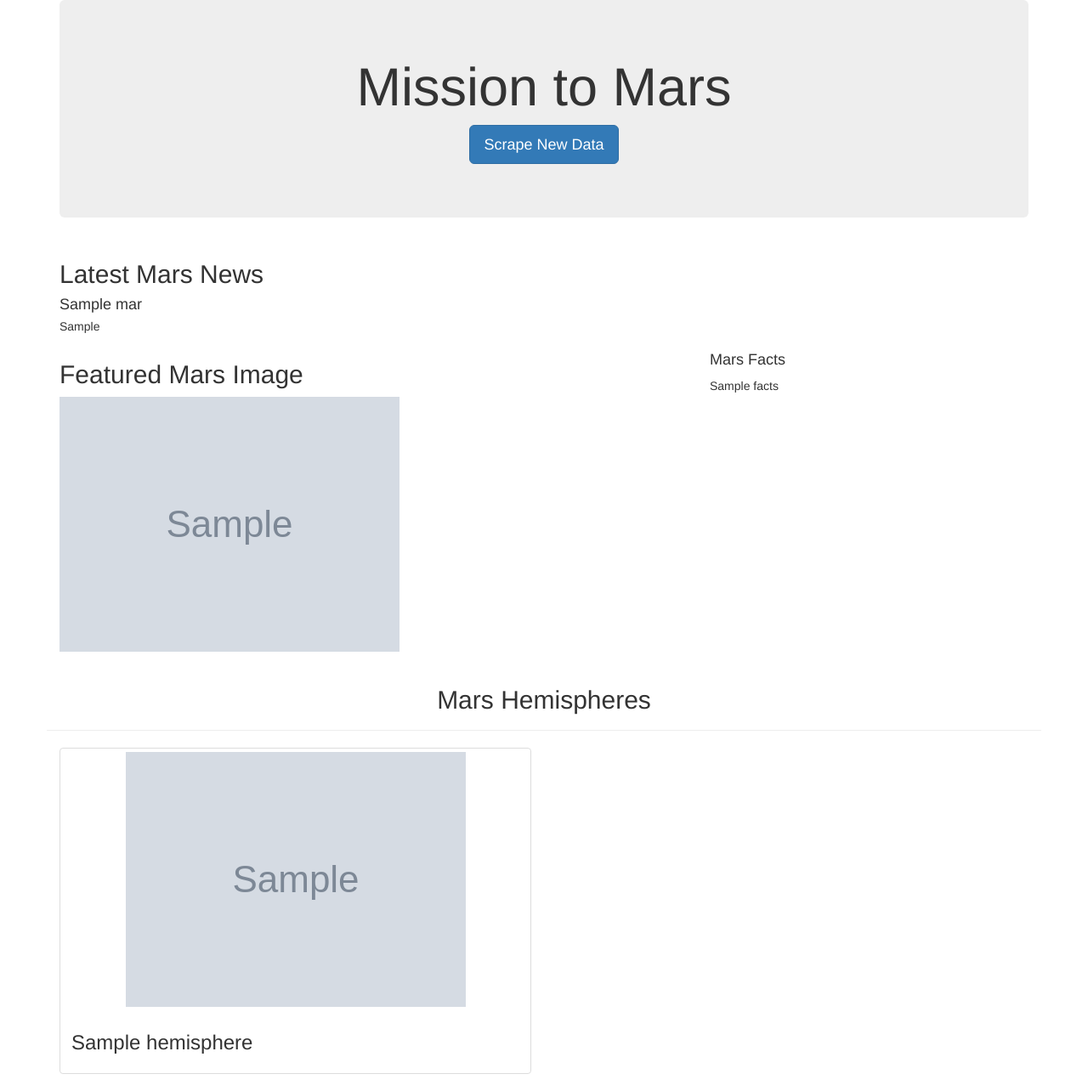
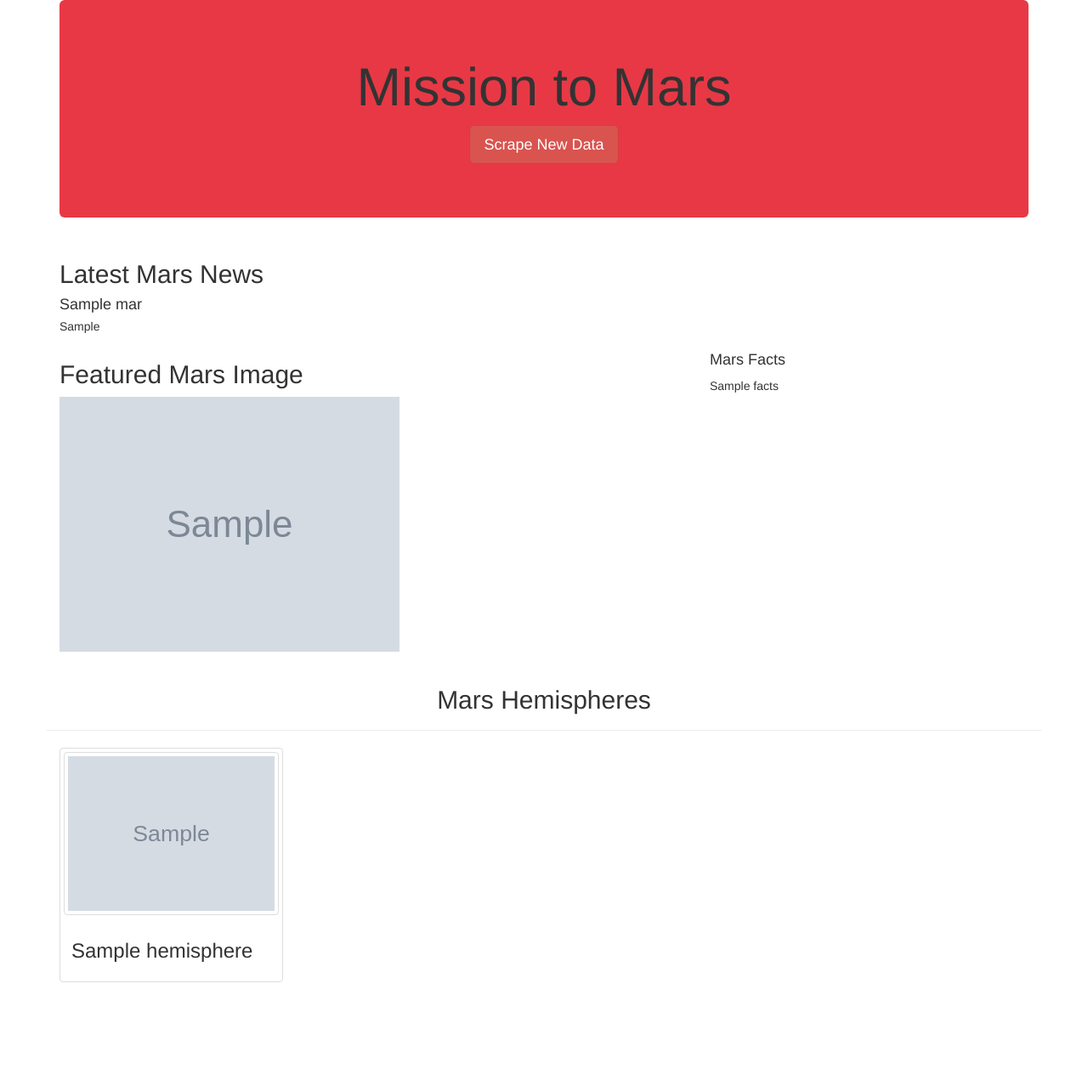
Before and after one commit to dschul01/Mission-to-Mars, a Flask app: page / in a window 1280 px wide. Shown: the whole page at 85% size. After the commit the page ends 1156 px from the top, so only its background shows below. Run offline with Flask 2, Linux system fonts and the light colour scheme; grey boxes marked "Sample" are stand-in pictures; a database or web service that is not in the repository returns one stand-in record (values such as "Sample title"); some libraries are stand-ins or nearby versions.

Commit message:
Add webscraping files

```diff
--- a/templates/index.html
+++ b/templates/index.html
@@ -9,14 +9,17 @@
       rel="stylesheet"
       href="https://maxcdn.bootstrapcdn.com/bootstrap/3.3.7/css/bootstrap.min.css"
     />
+    <link rel="stylesheet" href="static/css/style.css">
   </head>
   <body>
     <div class="container">
       <!-- Add Jumbotron to Header -->
-      <div class="jumbotron text-center">
+      <!-- Challenge 3 - Updated Jumbotron background to be red' -->
+      <div class="jumbotron text-center" style="background-color:#E83845">
         <h1>Mission to Mars</h1>
         <!-- Add a button to activate scraping script -->
-        <p><a class="btn btn-primary btn-lg" href="/scrape" role="button">Scrape New Data</a></p>
+        <!-- Challenge 3 - Updated button color to red for 'Red Planet' -->
+        <p><a class="btn btn-danger btn-lg" href="/scrape" role="button">Scrape New Data</a></p>
       </div>
 
       <!-- Add section for Mars News -->
@@ -61,9 +64,10 @@
         </div>
 
         {% for hemisphere in mars.hemispheres %}
-        <div class="col-md-6">
+        <!-- challenge 3 - update div class to col-md-3 so hemisphere images are smaller -->
+        <div class="col-md-3">
           <div class="thumbnail">
-            <img src="{{hemisphere.img_url | default('static/images/error.png', true)}}" alt="...">
+            <img src="{{hemisphere.img_url | default('static/images/error.png', true)}}" alt="..." class="img-thumbnail">
             <div class="caption">
               <h3>{{hemisphere.title}}</h3>
             </div>
```
Also changed, not shown: templates/index_original.html (renamed from templates/index_challenge_D3.html).
